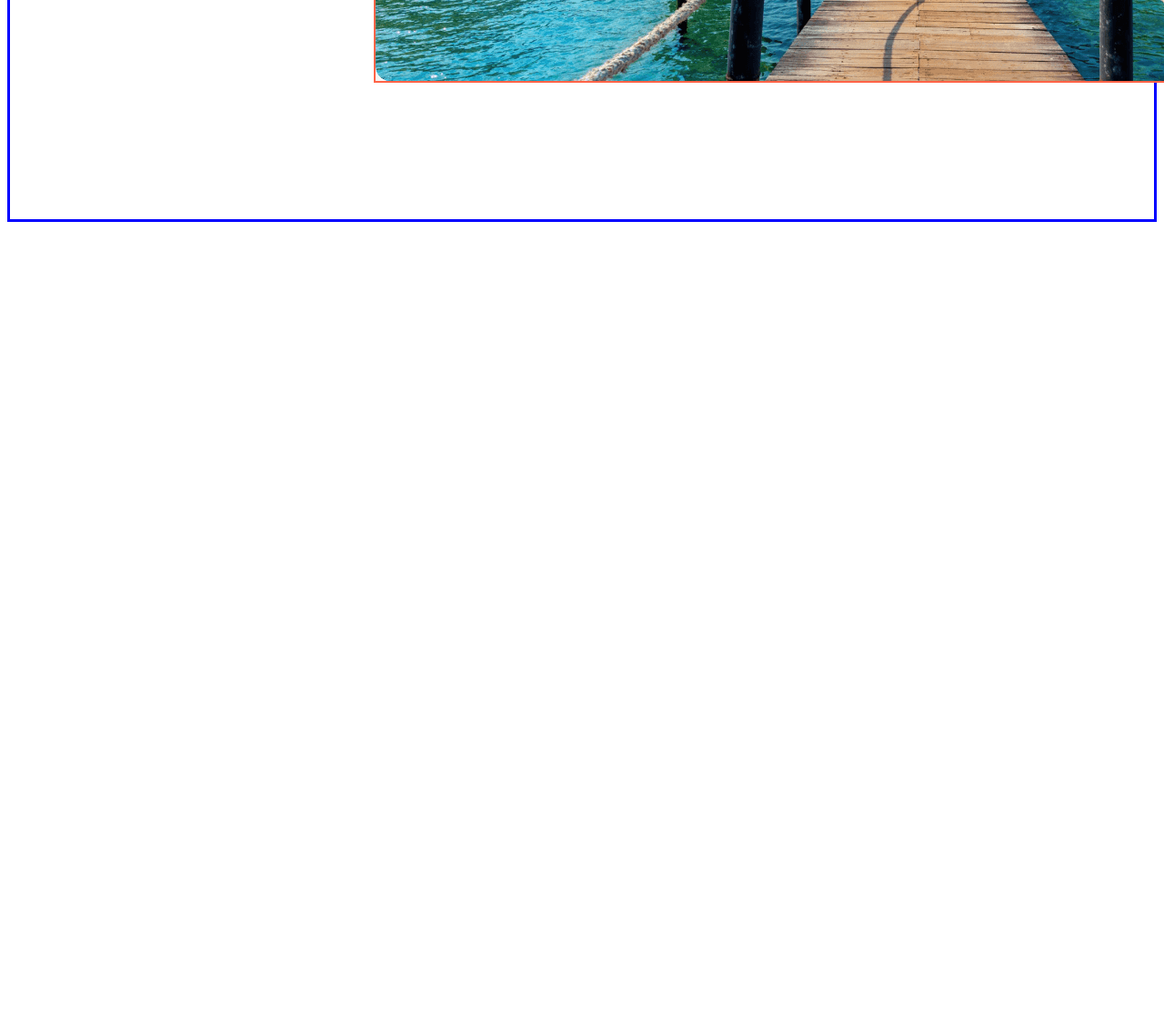
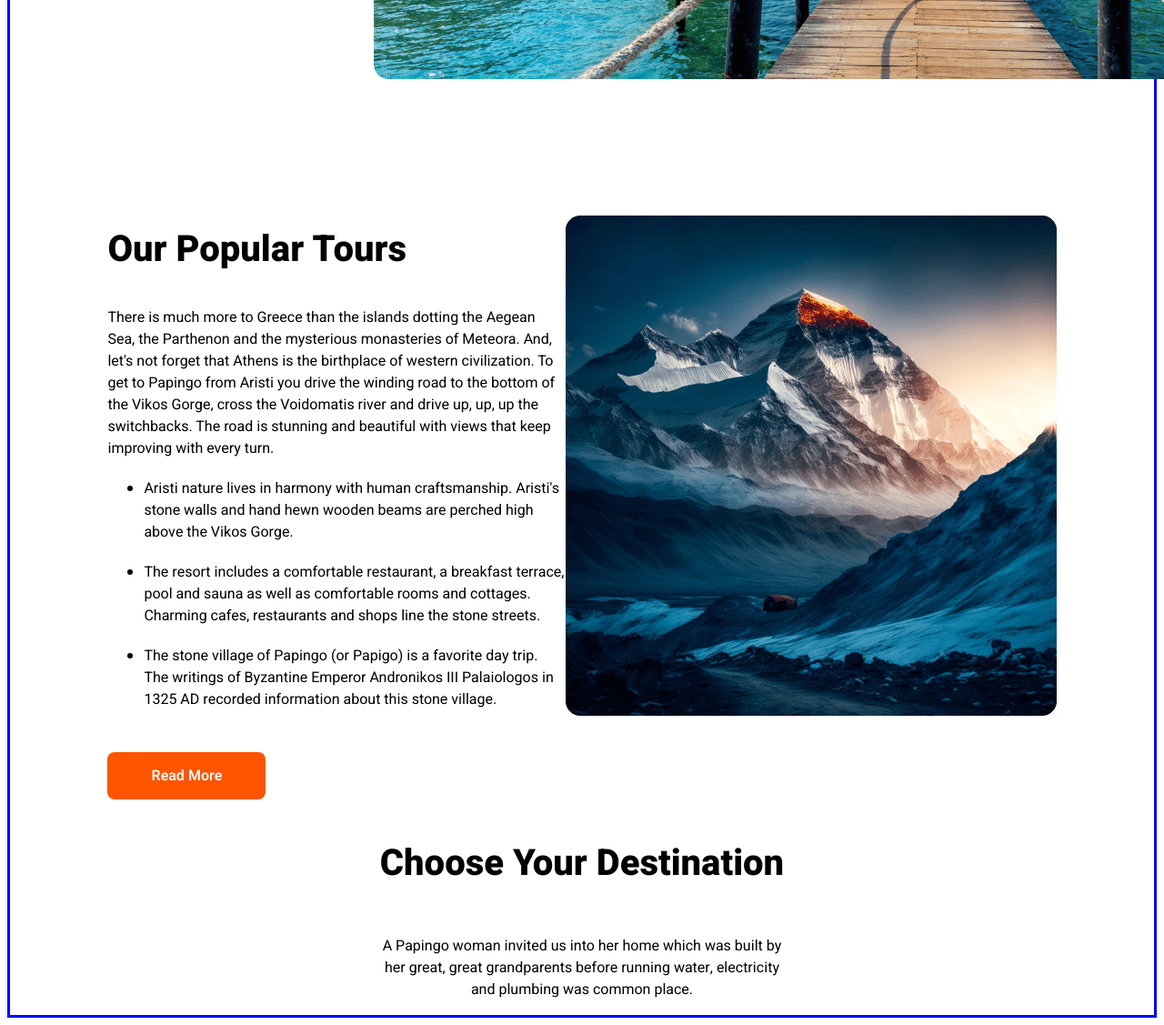
Before and after one commit to asif100a/Assignment-2, a plain HTML site: page index.html in a window 1280 px wide. Shown: the part 574-1701 px from the top of the page at 91% size. Before the commit the page ends 826 px from the top, so only its background shows below. Drawn offline with Linux system fonts and the light colour scheme.

Commit message:
added the main section

```diff
--- a/index.html
+++ b/index.html
@@ -7,6 +7,7 @@
     <link rel="stylesheet" href="./stylesheet/index.css">
 </head>
 <body>
+    <!-- ================================== Header Section Started ============================ -->
     <header>
         <nav class="banner-container">
             <div class="banner-entire">
@@ -31,15 +32,41 @@
                         <svg xmlns="http://www.w3.org/2000/svg" width="24" height="24" viewBox="0 0 24 24" fill="none">
                             <path d="M21 21L15.803 15.803M15.803 15.803C17.2096 14.3965 17.9998 12.4887 17.9998 10.4995C17.9998 8.51035 17.2096 6.60262 15.803 5.19605C14.3964 3.78947 12.4887 2.99927 10.4995 2.99927C8.51031 2.99927 6.60258 3.78947 5.196 5.19605C3.78943 6.60262 2.99922 8.51035 2.99922 10.4995C2.99922 12.4887 3.78943 14.3965 5.196 15.803C6.60258 17.2096 8.51031 17.9998 10.4995 17.9998C12.4887 17.9998 14.3964 17.2096 15.803 15.803Z" stroke="white" stroke-width="1.5" stroke-linecap="round" stroke-linejoin="round"/>
                           </svg>
-                         <span class="white-common btn-style">Find Now</span>
+                         <span class="white-common">Find Now</span>
                     </button>
                 </div>
             </div>
         </nav>
     </header>
+    <!-- ===================================== Header Section Ended ============================= -->
+
+    <!-- ==================================== Main Section Started ============================== -->
     <main>
+        <section class="popular-all-container">
+            <div class="popular-tours-container">
+                <h1 class="common-font-weight">Our Popular Tours</h1>
+                <p class="common-font-normal">There is much more to Greece than the islands dotting the Aegean Sea, the Parthenon and the mysterious monasteries of Meteora. And, let's not forget that Athens is the birthplace of western civilization. To get to Papingo from Aristi you drive the winding road to the bottom of the Vikos Gorge, cross the Voidomatis river and drive up, up, up the switchbacks. The road is stunning and beautiful with views that keep improving with every turn.</p>
+                <ul type="disc" class="common-font-normal">
+                    <li>Aristi nature lives in harmony with human craftsmanship. Aristi's stone walls and hand hewn wooden beams are perched high above the Vikos Gorge. </li>
+                    <li>The resort includes a comfortable restaurant, a breakfast terrace, pool and sauna as well as comfortable rooms and cottages. Charming cafes, restaurants and shops line the stone streets. </li>
+                    <li>The stone village of Papingo (or Papigo) is a favorite day trip. The writings of Byzantine Emperor Andronikos III Palaiologos in 1325 AD recorded information about this stone village. </li>
+                </ul>
+                <button class="btn-common white-common btn-style">Read More</button>
+            </div>
 
+            <div>
+                <img src="./B9A2-Hero-Travel-main/Images/Rectangle 4.png" alt="">
+            </div>
+        </section>
+
+        <section>
+            <div id="destination">
+                <h2 class="common-font-weight">Choose Your Destination</h2>
+                <p class="destination-descrip">A Papingo woman invited us into her home which was built by her great, great grandparents before running water, electricity and plumbing was common place.</p>
+            </div>
+        </section>
     </main>
+    <!-- ======================================= Main Section Ended ============================== -->
     <footer>
 
     </footer>
--- a/stylesheet/index.css
+++ b/stylesheet/index.css
@@ -14,10 +14,20 @@
     background: #FF5400;
     font-size: 16px;
     font-weight: 600;
+    border: none;
 }
-.white-common{
+.white-common {
     color: white;
 }
+.common-font-normal{
+    font-size: 16px;
+    font-weight: 400;
+}
+.common-font-weight{
+    font-size: 40px;
+    font-weight: 800;
+}
+
 
 body {
     /* max-width: 2100px;
@@ -33,11 +43,13 @@ body {
 }
 
 .banner-entire {
-    background-image: url('/B9A2-Hero-Travel-main/Images/Group\ 13\ \(1\)\ \(1\).png');
+    background-color: linear-gradient(180deg, rgba(19, 19, 24, 0.80) 0%, rgba(19, 19, 24, 0.00) 100%);
+    background-image: url('../B9A2-Hero-Travel-main/Images/Group\ 13\ \(1\)\ \(1\).png');
     background-repeat: no-repeat;
-    border: 2px solid tomato;
+    /* border: 2px solid tomato; */
     width: 1197px;
     height: 500px;
+    border-radius: 16px;
 }
 
 .banner-text {
@@ -86,6 +98,41 @@ body {
     border-radius: 8px;
     border: none;
 }
-.btn-style{
+
+
+
+/* =============================== Main Section style===================== */
+/* -----------first section----------- */
+.popular-all-container {
+    display: flex;
+    justify-content: center;
+    width: 100%;
+    height: 550px;
+
+}
+
+.popular-tours-container {
+    width: 40%;
+    margin-top: -25px;
+}
+
+.btn-style {
+    margin-top: 30px;
+}
+
+div > ul > li{
     margin-top: 20px;
 }
+
+/* --------------second section---------- */
+#destination{
+    width: 100%;
+    display: flex;
+    flex-direction: column;
+    align-items: center;
+    margin-top: 100px;
+}
+.destination-descrip{
+    width: 35%;
+    text-align: center;
+}
```
